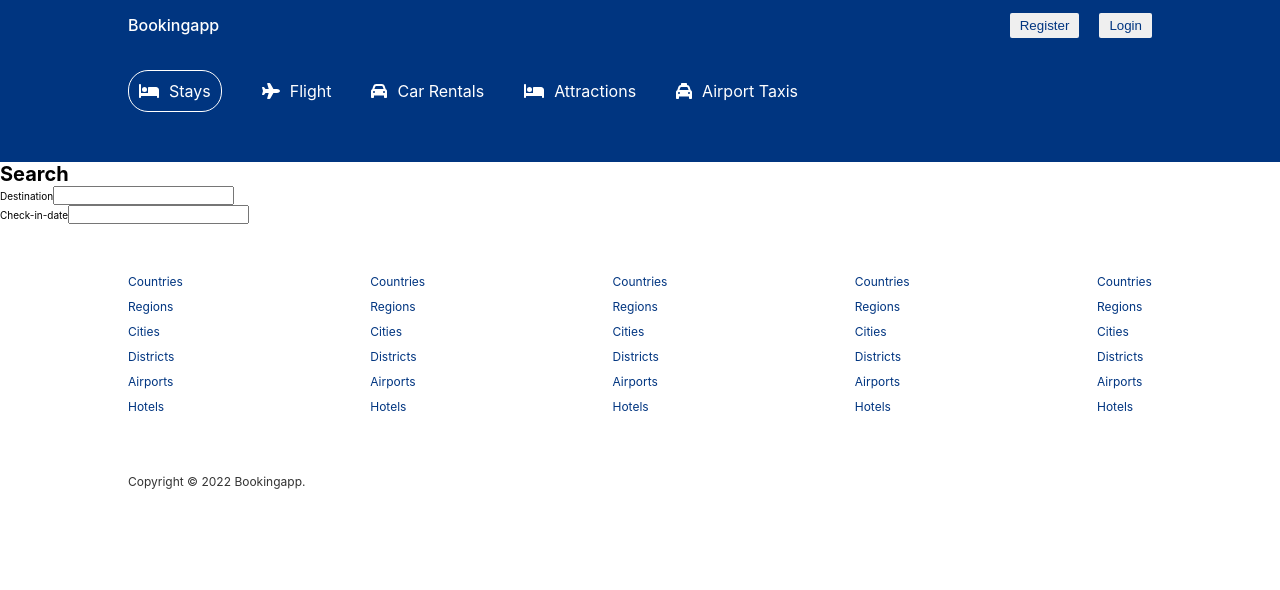
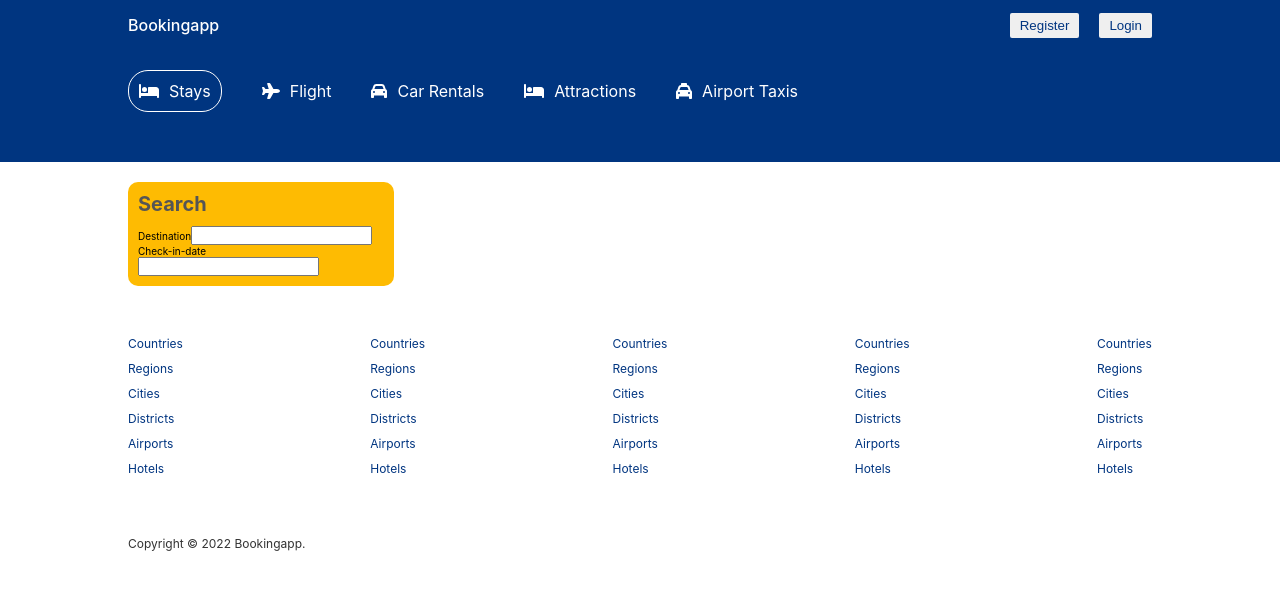
Before and after one commit to esteemayo/hotel-booking-app-client, a React (Create React App) app: page / in a window 1280 px wide. Both pictures are taken after typing "Sample" into the empty fields and a click on the button "Search". Shown: the top 590 px of the page. Built offline with nearby package versions, Linux system fonts and the light colour scheme.

Commit message:
feat: import date-fns

```diff
--- a/src/pages/list/List.jsx
+++ b/src/pages/list/List.jsx
@@ -1,4 +1,5 @@
 import { useState } from 'react';
+import { format } from 'date-fns';
 import { useLocation } from 'react-router-dom';
 
 import Header from 'components/header/Header';
--- a/src/pages/list/list.scss
+++ b/src/pages/list/list.scss
@@ -0,0 +1,31 @@
+.list {
+  display: flex;
+  justify-content: center;
+  margin-top: 2rem;
+
+  &__wrapper {
+    width: 100%;
+    max-width: 102.4rem;
+    display: flex;
+    gap: 2rem;
+  }
+
+  &__search {
+    flex: 1;
+    background-color: #febb02;
+    padding: 1rem;
+    border-radius: 1rem;
+    position: sticky;
+    top: 1rem;
+
+    &--title {
+      font-size: 2rem;
+      color: #555;
+      margin-bottom: 1rem;
+    }
+  }
+
+  &__result {
+    flex: 3;
+  }
+}
```
